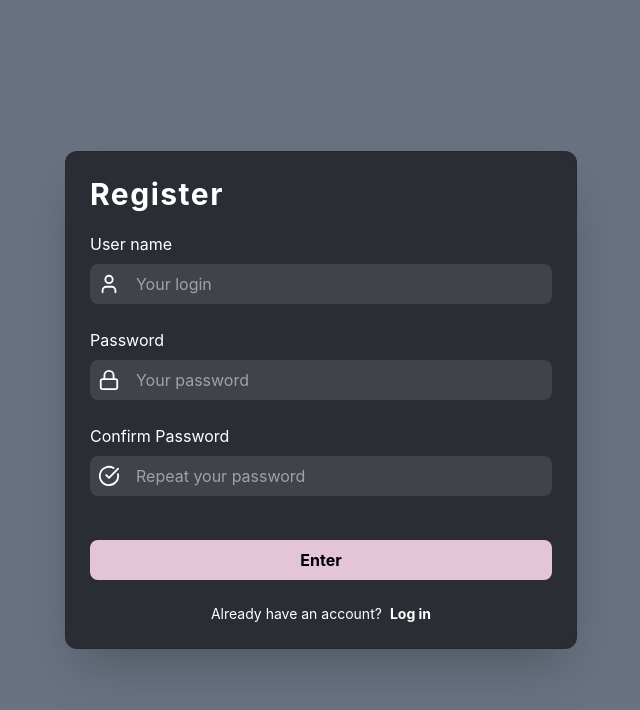
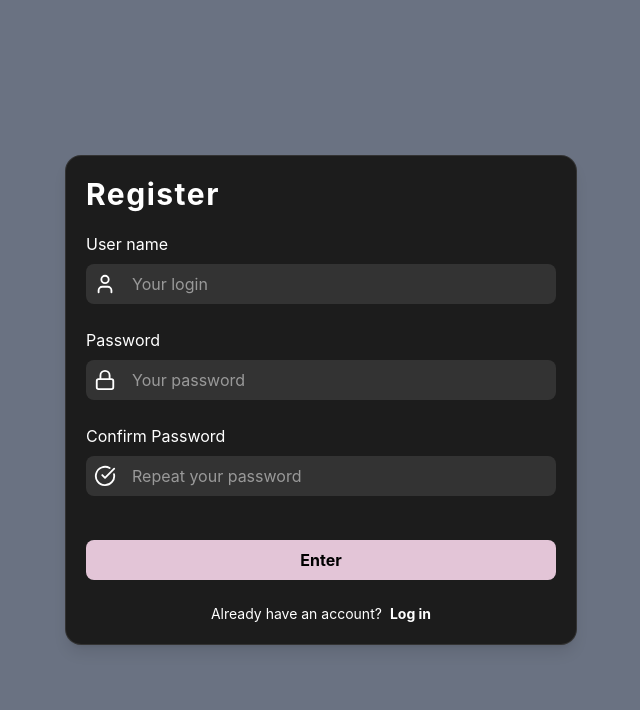
Before and after one commit to michalkosiec/safe-share, a React (Vite) app in the folder safe-share-frontend/: page /register in a window 1280 px wide. Shown: the top 710 px of the page, without its empty margins (319-959 px from the left). Built offline with nearby package versions, Linux system fonts and the light colour scheme; no server answers.

Commit message:
Restore styles

```diff
--- a/safe-share-frontend/src/features/auth/componenets/AuthCard.tsx
+++ b/safe-share-frontend/src/features/auth/componenets/AuthCard.tsx
@@ -6,7 +6,7 @@ interface Props {
 }
 export default function AuthCard({title, children}: Props) {
     return (
-        <div className="flex flex-col w-2/5 p-6 bg-black/60 rounded-xl backdrop-blur-xl border border-black/10 shadow-2xl text-white max-w-2xl">
+        <div className="flex flex-col w-2/5 text-white max-w-2xl bg-[rgb(28,28,28)] rounded-2xl border border-white/10 p-5 shadow-lg backdrop-blur-sm">
             <div>
                 <h1 className="text-3xl font-bold tracking-wider">{title}</h1>
             </div>
--- a/safe-share-frontend/src/features/vault/components/Sidebar.tsx
+++ b/safe-share-frontend/src/features/vault/components/Sidebar.tsx
@@ -1,5 +1,6 @@
-import { Folder, Settings, Shield, User, Users } from "lucide-react";
-import { Link } from "react-router-dom";
+import {Folder, LogOut, Settings, Shield, User, Users} from "lucide-react";
+import {Link, useNavigate} from "react-router-dom";
+import {useAuth} from "../../auth/hooks/useAuth.ts";
 
 export default function Sidebar() {
     const {logout} = useAuth();
@@ -9,7 +10,7 @@ export default function Sidebar() {
         navigate("/login");
     }
     return (
-        <aside className="bg-black/85 rounded-2xl border border-white/10 p-5 shadow-lg backdrop-blur-sm flex flex-col h-full">
+        <aside className="flex flex-col h-full bg-[rgb(28,28,28)] rounded-2xl border border-white/10 p-5 shadow-lg backdrop-blur-sm">
             <div className="flex items-center gap-3 px-2 mb-6 mt-2">
                 <span className="text-xl font-bold text-white tracking-wider">SafeShare</span>
             </div>
```
